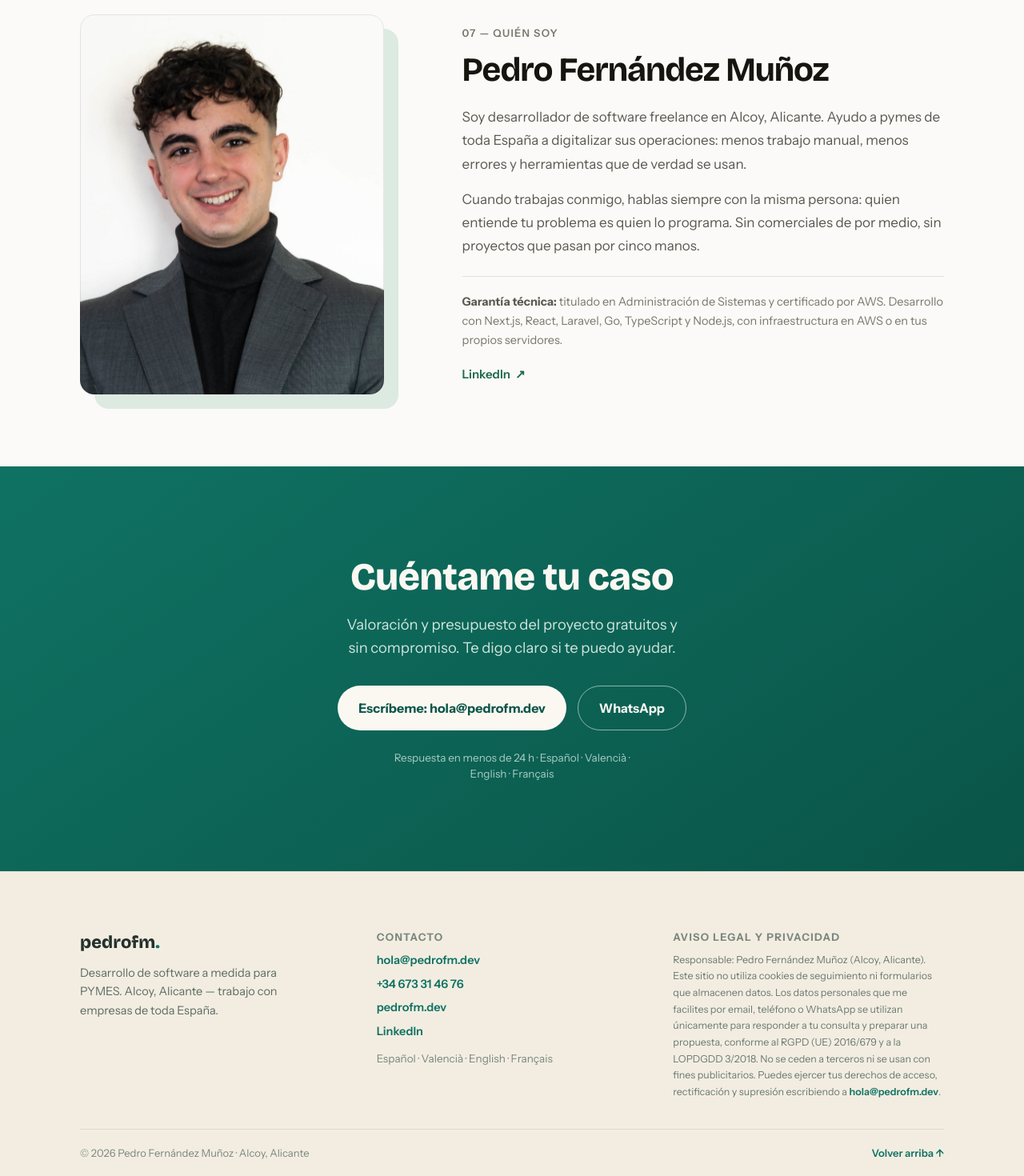
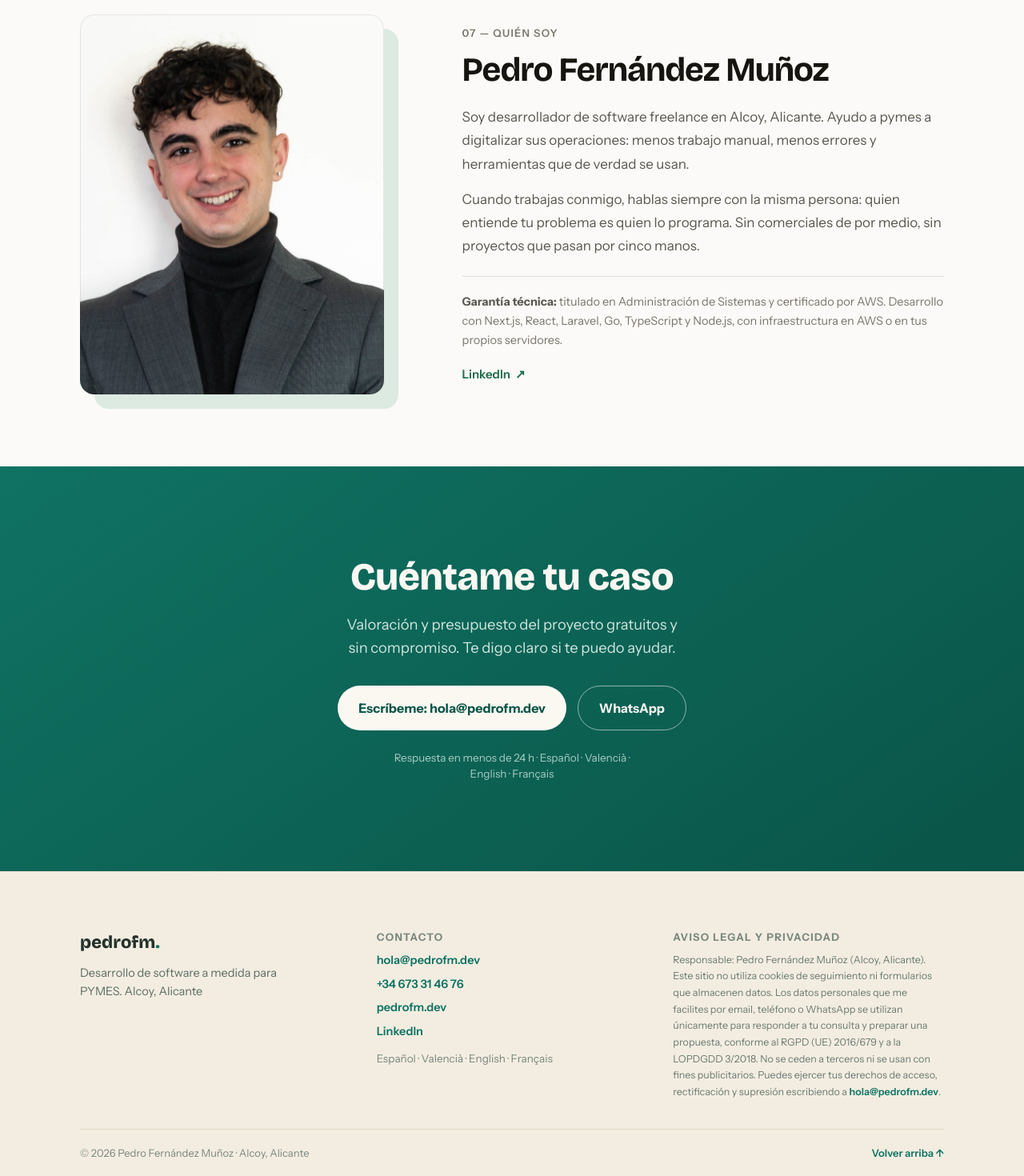
Before and after one commit to pedrofmu/portfolio, a Next.js app: page / in a window 1280 px wide. Shown: the part 5380-6850 px from the top of the page at 80% size. Built offline with nearby package versions, Linux system fonts and the light colour scheme.

Commit message:
Remove only spain aproach

```diff
--- a/src/components/Footer.tsx
+++ b/src/components/Footer.tsx
@@ -8,8 +8,7 @@ export default function Footer() {
               pedrofm<span className="text-brand">.</span>
             </div>
             <p className="m-0 max-w-[280px] text-[14.5px] leading-[1.6] text-[#5C6B64]">
-              Desarrollo de software a medida para PYMES. Alcoy, Alicante — trabajo con
-              empresas de toda España.
+              Desarrollo de software a medida para PYMES. Alcoy, Alicante
             </p>
           </div>
           <div className="flex flex-col gap-2">
--- a/src/components/SobreMi.tsx
+++ b/src/components/SobreMi.tsx
@@ -31,8 +31,7 @@ export default function SobreMi() {
             Pedro Fernández Muñoz
           </h2>
           <p className="mb-[15px] text-[17px] leading-[1.72] text-ink-soft">
-            Soy desarrollador de software freelance en Alcoy, Alicante. Ayudo a pymes de
-            toda España a digitalizar sus operaciones: menos trabajo manual, menos errores
+            Soy desarrollador de software freelance en Alcoy, Alicante. Ayudo a pymes a digitalizar sus operaciones: menos trabajo manual, menos errores
             y herramientas que de verdad se usan.
           </p>
           <p className="mb-[15px] text-[17px] leading-[1.72] text-ink-soft">
```
